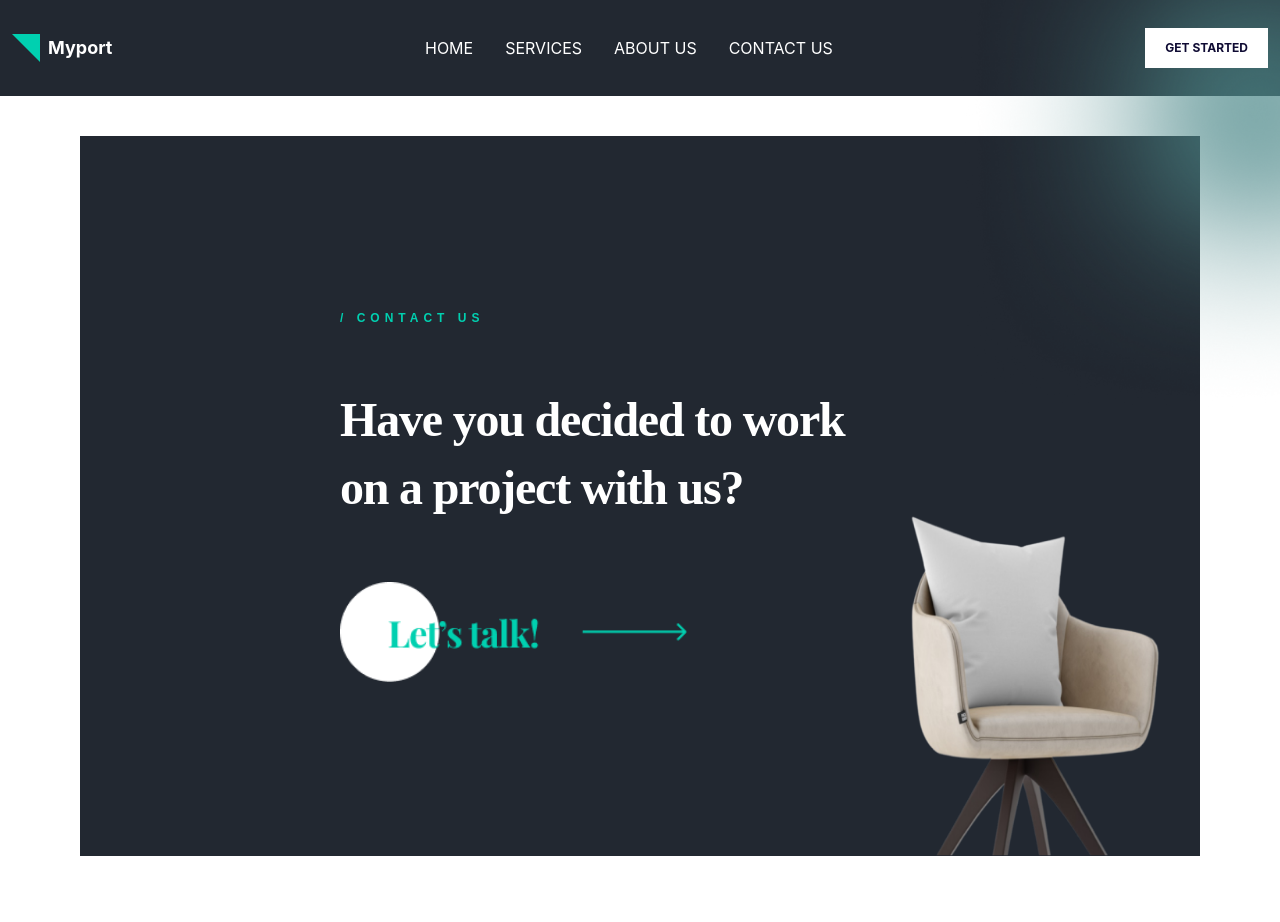
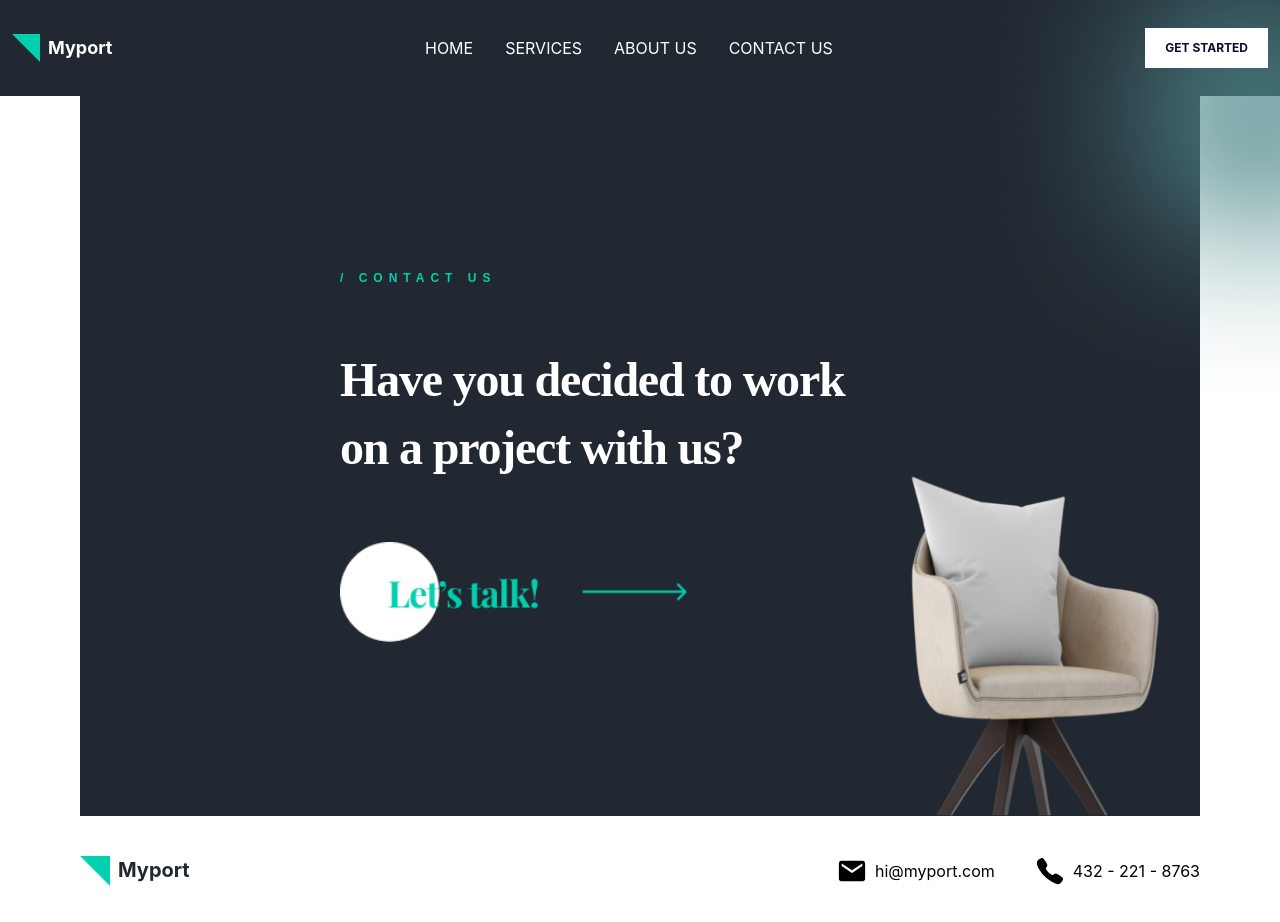
Before and after one commit to muneebkhan-dev/Agency-Website, a React (Vite) app: page /contact in a window 1280 px wide. Shown: the top 922 px of the page. Built offline with nearby package versions, Linux system fonts and the light colour scheme.

Commit message:
some changes in contact.jsx and footer.jsx

```diff
--- a/src/Components/Footer.jsx
+++ b/src/Components/Footer.jsx
@@ -5,8 +5,8 @@ import { IoMdMail } from "react-icons/io";
 const Footer = () => {
   return (
     <>
-      <footer className='relative'>
-        <div className='max-w-7xl px-10 py-7 mx-auto flex justify-between'>
+      <footer className='relative px-20 py-10 flex justify-center'>
+        <div className='max-w-7xl w-full flex justify-between'>
           <div className='flex gap-2 font-bold'>
             <img src='/public/images/TRIANGLE.png' alt='' />
             <h1 className='text-xl text-[#222831]'>Myport</h1>
--- a/src/Pages/Contact.jsx
+++ b/src/Pages/Contact.jsx
@@ -2,13 +2,13 @@ import React from "react"
 
 const Contact = () => {
   return (
-    <section className='relative min-h-screen px-20  mx-auto flex items-center justify-center'>
-      <div className='max-w-7xl bg-[#222831] w-full min-h-[90vh] flex'>
+    <section className='relative min-h-[90vh] px-20 mx-auto flex justify-center'>
+      <div className='max-w-7xl bg-[#222831] w-full flex-1 flex'>
         <div className="flex-1">
 
         </div>
         <div className="flex-2 flex flex-col justify-center gap-15 w-full">
-          <h2 className='font-montserrat text-xs font-semibold text-[#00D0B0] tracking-[5px]'>
+          <h2 className='font-montserrat text-xs font-semibold text-[#00D0B0] tracking-[6px]'>
             / CONTACT US
           </h2>
           <h3 className='font-playfair font-semibold text-white text-5xl tracking-tight leading-17'>
```
